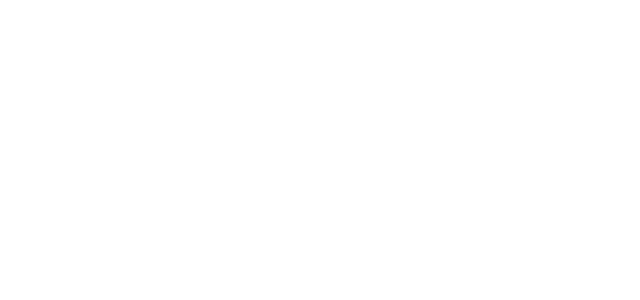
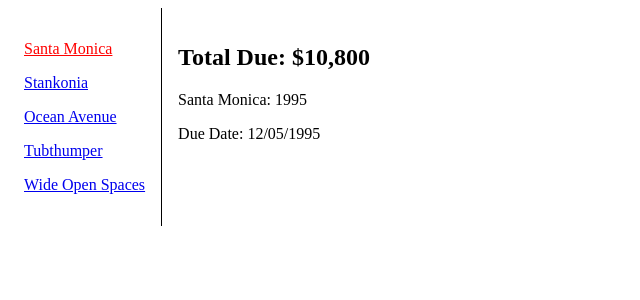
Before and after one commit to MaueDev/combustivel.online, a React (Create React App) app: page /invoices/1995 in a window 1280 px wide. Before the commit this address had no page. Shown: the top 300 px of the page, without its empty margins (0-640 px from the left). Built offline with nearby package versions, Linux system fonts and the light colour scheme.

Commit message:
Criaçao de header

```diff
--- a/package.json
+++ b/package.json
@@ -3,9 +3,12 @@
   "version": "0.1.0",
   "private": true,
   "dependencies": {
+    "@emotion/react": "^11.7.1",
+    "@emotion/styled": "^11.6.0",
     "@testing-library/jest-dom": "^5.16.1",
     "@testing-library/react": "^12.1.2",
     "@testing-library/user-event": "^13.5.0",
+    "framer-motion": "^5.5.5",
     "react": "^17.0.2",
     "react-dom": "^17.0.2",
     "react-router-dom": "^6.2.1",
--- a/src/App.js
+++ b/src/App.js
@@ -1,11 +1,12 @@
 import React from 'react';
 import { BrowserRouter as Router, Route, Routes, Link } from "react-router-dom";
 
-
+import Header from './pages/component/header';
 
 export default function App() {
   return (
     <div>
+      <Header/>
       <h1>Bookkeeper!</h1>
       <nav
         style={{
--- /dev/null
+++ b/src/data.js
@@ -0,0 +1,42 @@
+let invoices = [
+    {
+      name: "Santa Monica",
+      number: 1995,
+      amount: "$10,800",
+      due: "12/05/1995"
+    },
+    {
+      name: "Stankonia",
+      number: 2000,
+      amount: "$8,000",
+      due: "10/31/2000"
+    },
+    {
+      name: "Ocean Avenue",
+      number: 2003,
+      amount: "$9,500",
+      due: "07/22/2003"
+    },
+    {
+      name: "Tubthumper",
+      number: 1997,
+      amount: "$14,000",
+      due: "09/01/1997"
+    },
+    {
+      name: "Wide Open Spaces",
+      number: 1998,
+      amount: "$4,600",
+      due: "01/27/2998"
+    }
+  ];
+
+  export function getInvoices() {
+    return invoices;
+  }
+
+  export function getInvoice(number) {
+    return invoices.find(
+      invoice => invoice.number === number
+    );
+  }
--- a/src/index.js
+++ b/src/index.js
@@ -1,21 +1,36 @@
 import { render } from "react-dom";
 import { BrowserRouter,Routes,Route } from "react-router-dom";
 import App from "./App";
+
+/* Component */
+
+/* Component */
 
 /*Pages*/
 
 import Expenses from "./pages/expenses";
 import Invoices from "./pages/invoices";
+import Invoice from "./pages/invoice";
 /*Pages*/
 
 const rootElement = document.getElementById("root");
 render(
 <BrowserRouter>
+
   <Routes>
     <Route path="/" element={<App/>} />
     <Route path="expenses" element={<Expenses/>} />
-    <Route path="invoices" element={<Invoices/>} />
-
+    <Route path="invoices" element={<Invoices />}>
+      <Route path=":invoiceId" element={<Invoice />} />
+    </Route>
+    <Route
+      path="*"
+      element={
+        <main style={{ padding: "1rem" }}>
+          <p>There's nothing here!</p>
+        </main>
+      }
+    />
   </Routes>
 </BrowserRouter>,
 rootElement);
--- /dev/null
+++ b/src/pages/component/header.jsx
@@ -0,0 +1,23 @@
+import "./styles/header.css";
+
+
+export default function Header()
+{
+    return (
+        <header>
+            <div className="LogoHeader">
+                <h1>COMBUSTIVEL.ONLINE</h1>
+            </div>
+            <div>
+                <div>
+                    <label>Cidade:</label>
+                    <input type="text" />
+                </div>
+                <div>
+                    <button>Entrar</button>
+                    <button>Criar Conta</button>
+                </div>
+            </div>
+        </header>
+    )
+}
--- /dev/null
+++ b/src/pages/component/styles/header.css
@@ -0,0 +1,9 @@
+@import url('https://fonts.googleapis.com/css2?family=Fjalla+One&display=swap');
+
+:root{
+    --Background: black;
+}
+.LogoHeader
+{
+    font-family: 'Fjalla One', sans-serif;
+}
--- /dev/null
+++ b/src/pages/invoice.jsx
@@ -0,0 +1,16 @@
+import { useParams } from "react-router-dom";
+import { getInvoice } from "../data";
+
+export default function Invoice() {
+  let params = useParams();
+  let invoice = getInvoice(parseInt(params.invoiceId, 10));
+  return (
+    <main style={{ padding: "1rem" }}>
+      <h2>Total Due: {invoice.amount}</h2>
+      <p>
+        {invoice.name}: {invoice.number}
+      </p>
+      <p>Due Date: {invoice.due}</p>
+    </main>
+  );
+}
--- a/src/pages/invoices.jsx
+++ b/src/pages/invoices.jsx
@@ -1,7 +1,33 @@
+import { NavLink, Outlet } from "react-router-dom";
+import { getInvoices } from "../data";
+
 export default function Invoices() {
-    return (
-      <main style={{ padding: "1rem 0" }}>
-        <h2>Invoices</h2>
-      </main>
-    );
-  }
+  let invoices = getInvoices();
+  return (
+    <div style={{ display: "flex" }}>
+      <nav
+        style={{
+          borderRight: "solid 1px",
+          padding: "1rem"
+        }}
+      >
+        {invoices.map(invoice => (
+          <NavLink
+            style={({ isActive }) => {
+              return {
+                display: "block",
+                margin: "1rem 0",
+                color: isActive ? "red" : ""
+              };
+            }}
+            to={`/invoices/${invoice.number}`}
+            key={invoice.number}
+          >
+            {invoice.name}
+          </NavLink>
+        ))}
+      </nav>
+      <Outlet />
+    </div>
+  );
+}
```
Also changed, not shown: 1 other file (tests, documents, lock files or other folders).
